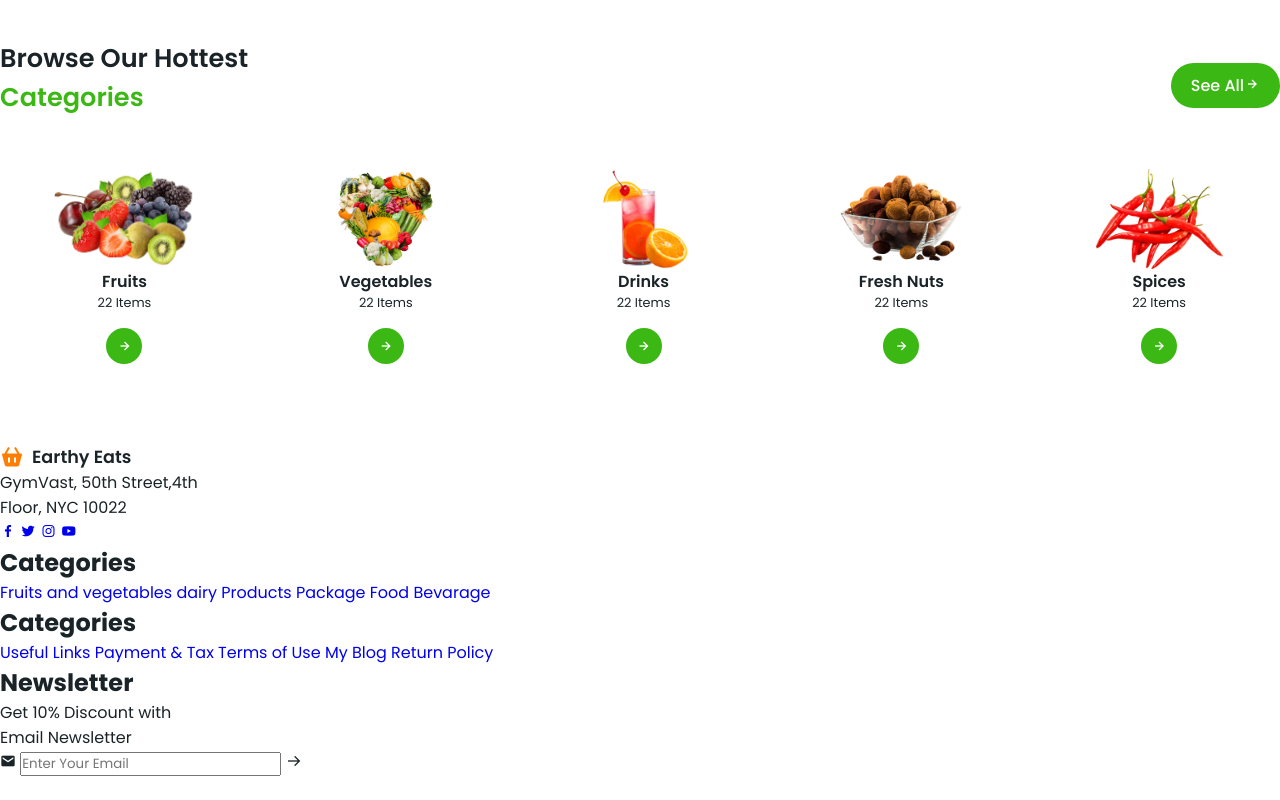
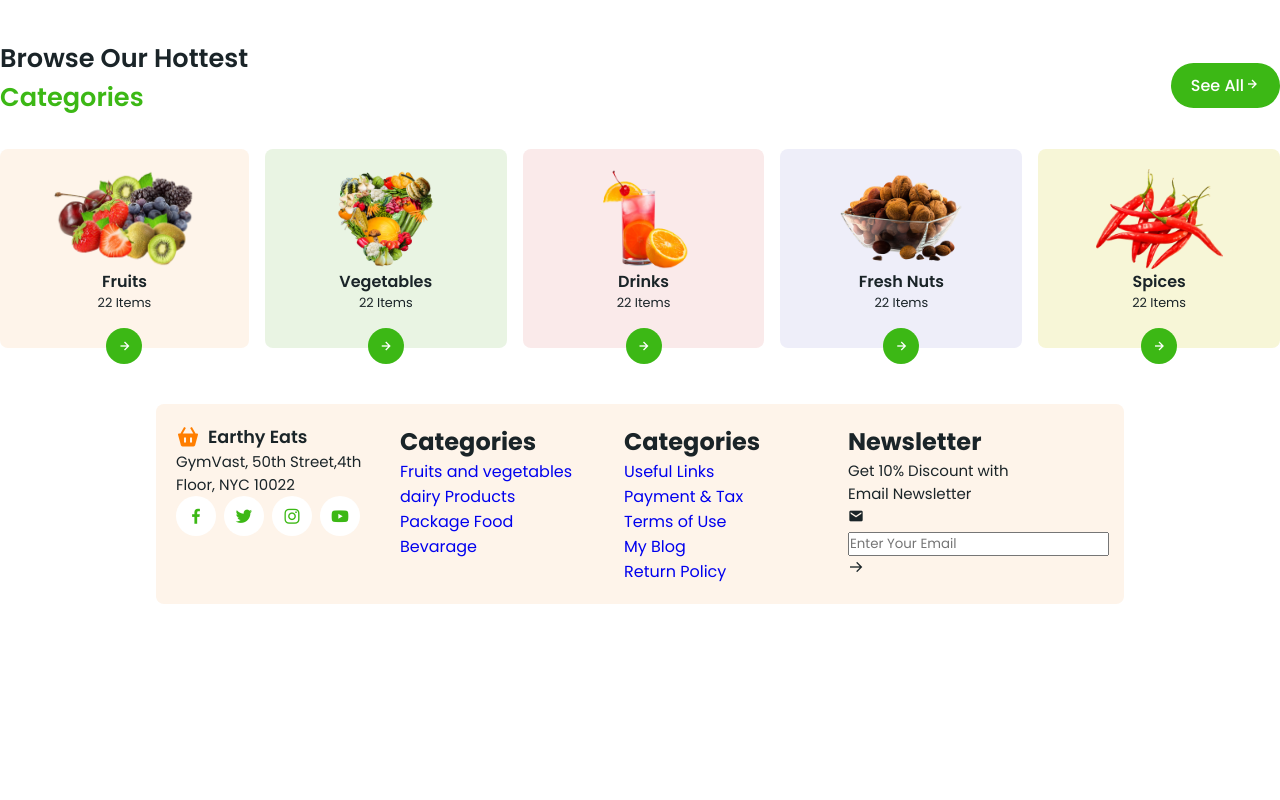
Before and after one commit to Akshat-Srivasta-va/E-Commerse, a plain HTML site: page index.html in a window 1280 px wide. Shown: the part 673-1473 px from the top of the page. After the commit the page ends 1277 px from the top, so only its background shows below. Drawn offline with nearby package versions, Linux system fonts and the light colour scheme; files whose address does not match are found by name.

Commit message:
just linkk

```diff
--- a/css/styles.css
+++ b/css/styles.css
@@ -216,3 +216,76 @@ header {
     position: absolute;
     bottom: -8%;
 }
+
+.categories-container .box .bx:hover {
+    background: var(--light-orange-color);
+    transition: 0.2s all linear;
+}
+
+.categories-container .box .bx:hover .bx{
+   display: block;
+    transition: 0.2s all linear;
+}
+
+.box1 {
+    background: #fef4ea;
+}
+.box2 {
+    background: #e9f4e3;
+}
+.box3 {
+    background: #faeaea;
+}
+.box4 {
+    background: #eeeef9;
+}
+.box5 {
+    background: #f7f6d7;
+}
+
+
+
+
+
+.footer {
+    max-width: 968px;
+    margin-left: auto;
+    margin-right: auto;
+    display: grid;
+    grid-template-columns: repeat(auto-fit, minmax(200px, auto));
+ gap: 1.5rem;
+ margin-top: 2rem;
+ background: #fef4ea;
+ border-radius: 0.5rem;
+ padding: 20px;
+}
+
+.footer-box {
+    display: flex;
+    flex-direction: column;
+}
+
+.footer-box p {
+    font-size: 0.938rem;
+    margin: 0.5 0 1rem;
+}
+
+.social {
+    display: flex;
+    align-items: center;
+    column-gap: 0.5rem;
+}
+
+.social .bx {
+    padding: 10px;
+    background: var(--bg-color);
+    color: var(--green-color);
+    border-radius: 5rem;
+    font-size: 20px;
+}
+
+.social .bx:hover{
+    background: var(--green-color);
+    color: var(--bg-color);
+    transition: 0.2s all linear;
+}
```
